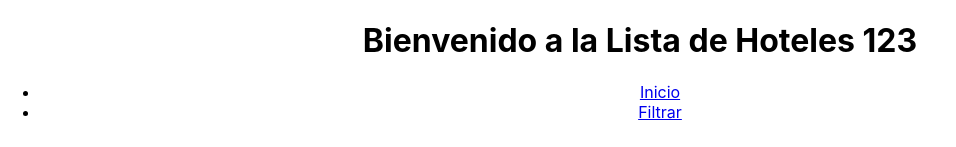
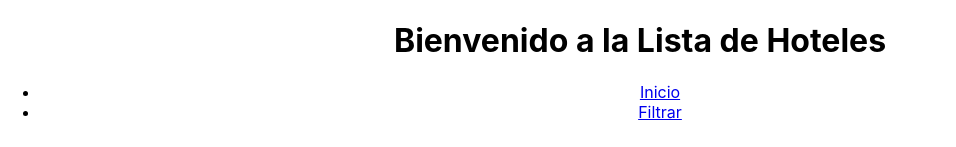
Before and after one commit to jeremontoya155/FrontHotel, a React (Create React App) app: page / in a window 1280 px wide. Shown: the top 147 px of the page, without its empty margins (0-956 px from the left). Built offline with nearby package versions, Linux system fonts and the light colour scheme; no server answers.

Commit message:
Prueba 2

```diff
--- a/src/components/Banner.js
+++ b/src/components/Banner.js
@@ -4,7 +4,7 @@ import React from 'react';
 const Banner = () => {
   return (
     <div className="banner">
-      <h1>Bienvenido a la Lista de Hoteles 123</h1>
+      <h1>Bienvenido a la Lista de Hoteles</h1>
       {/* Puedes agregar contenido adicional aquí si es necesario */}
     </div>
   );
```
